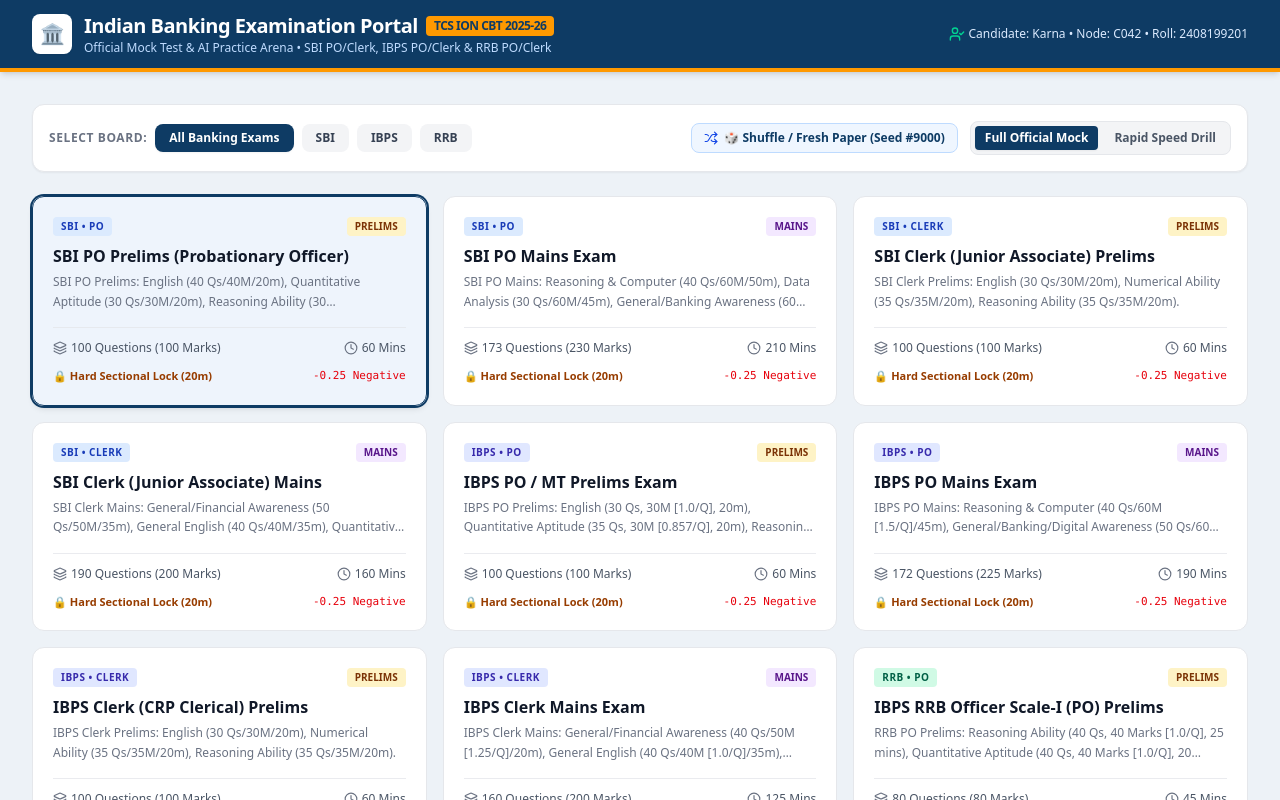
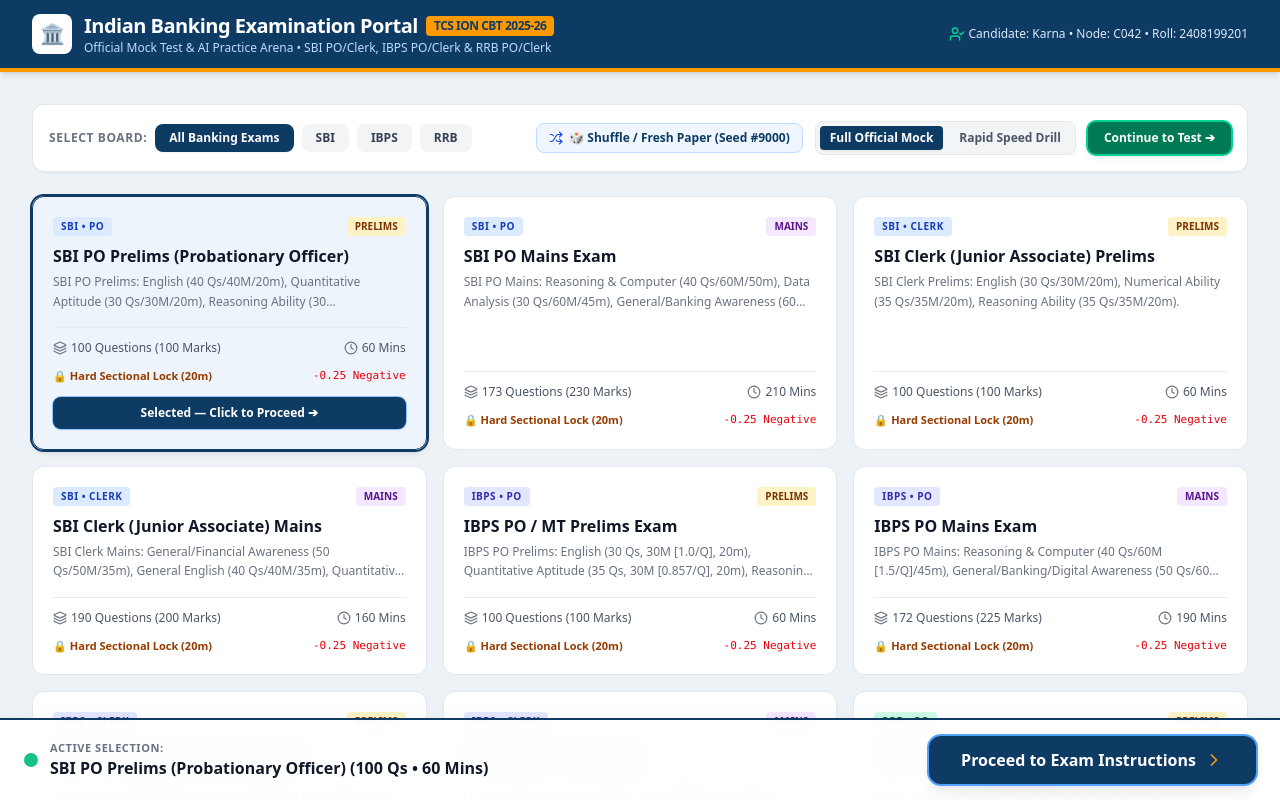
Before and after one commit to er-rupesh7/bankcbt, a Next.js app: page / in a window 1280 px wide. Shown: the top 800 px of the page. Built offline with nearby package versions, Linux system fonts and the light colour scheme.

Commit message:
fix(build): add postinstall prisma generate, pin stable prisma, remove question diagram hints, and add persistent gateway continue bar

```diff
--- a/package.json
+++ b/package.json
@@ -10,7 +10,7 @@
     "postinstall": "prisma generate"
   },
   "dependencies": {
-    "@prisma/client": "^7.10.1",
+    "@prisma/client": "^6.4.1",
     "katex": "^0.19.1",
     "lucide-react": "^1.64.0",
     "next": "16.4.3",
@@ -27,7 +27,7 @@
     "@types/react-dom": "^19",
     "eslint": "^9",
     "eslint-config-next": "16.4.3",
-    "prisma": "^8.0.0-rc.28",
+    "prisma": "^6.4.1",
     "tailwindcss": "^4",
     "typescript": "^5"
   }
--- a/src/components/exam/DualPaneQuestionArea.tsx
+++ b/src/components/exam/DualPaneQuestionArea.tsx
@@ -151,22 +151,6 @@ export const DualPaneQuestionArea: React.FC = () => {
                   </table>
                 </div>
               )}
-
-              {/* Group Diagram SVG (e.g. Seating layout, Input-Output Box) */}
-              {questionGroup.diagramSpec?.svgCode && (
-                <div className="mt-4 p-3 bg-white border border-gray-200 rounded-lg shadow-2xs">
-                  <div className="text-[11px] font-bold uppercase tracking-wider text-gray-500 mb-2 flex items-center justify-between">
-                    <span>Arrangement / Visual Logic Spec</span>
-                    <span className="text-[10px] bg-blue-50 text-[#0e3b64] font-bold px-2 py-0.5 rounded border border-blue-200">
-                      {questionGroup.diagramSpec.diagramType}
-                    </span>
-                  </div>
-                  <div
-                    className="w-full flex justify-center overflow-x-auto"
-                    dangerouslySetInnerHTML={{ __html: questionGroup.diagramSpec.svgCode }}
-                  />
-                </div>
-              )}
             </div>
           </div>
         )}
@@ -188,22 +172,6 @@ export const DualPaneQuestionArea: React.FC = () => {
                 Ideal: ~{currentQuestion.avgIdealTimeSeconds}s
               </span>
             </div>
-
-            {/* Standalone Question Diagram SVG (e.g. Syllogism Venn, Direction Path, Family Tree) */}
-            {currentQuestion.diagramSpec?.svgCode && (
-              <div className="mb-5 p-3 bg-white border border-gray-200 rounded-lg shadow-2xs">
-                <div className="text-[11px] font-bold uppercase tracking-wider text-gray-500 mb-2 flex items-center justify-between">
-                  <span>Visual Representation</span>
-                  <span className="text-[10px] bg-emerald-50 text-emerald-800 font-bold px-2 py-0.5 rounded border border-emerald-200">
-                    {currentQuestion.diagramSpec.diagramType}
-                  </span>
-                </div>
-                <div
-                  className="w-full flex justify-center overflow-x-auto"
-                  dangerouslySetInnerHTML={{ __html: currentQuestion.diagramSpec.svgCode }}
-                />
-              </div>
-            )}
 
             {/* Question Text */}
             <div className={`font-medium text-gray-900 mb-6 leading-relaxed whitespace-pre-line ${fontClasses}`}>
--- a/src/components/exam/ExamSelectionGateway.tsx
+++ b/src/components/exam/ExamSelectionGateway.tsx
@@ -140,6 +140,14 @@ export const ExamSelectionGateway: React.FC = () => {
                     Rapid Speed Drill
                   </button>
                 </div>
+
+                {/* Direct Continue Button in Top Bar */}
+                <button
+                  onClick={() => setShowInstructions(true)}
+                  className="flex items-center space-x-1.5 px-4 py-2 rounded-lg text-xs font-black text-white bg-emerald-700 hover:bg-emerald-800 shadow-md transition-all active:scale-95 cursor-pointer ring-2 ring-emerald-400"
+                >
+                  <span>Continue to Test ➔</span>
+                </button>
               </div>
             </div>
 
@@ -218,6 +226,18 @@ export const ExamSelectionGateway: React.FC = () => {
                         </span>
                         <span className="text-red-600 font-mono font-medium">-0.25 Negative</span>
                       </div>
+
+                      {isSelected && (
+                        <button
+                          onClick={(e) => {
+                            e.stopPropagation();
+                            setShowInstructions(true);
+                          }}
+                          className="mt-3 w-full py-2 bg-[#0e3b64] hover:bg-[#07243e] text-white text-xs font-bold rounded-lg shadow-xs flex items-center justify-center space-x-1.5 transition-all cursor-pointer ring-1 ring-blue-300"
+                        >
+                          <span>Selected — Click to Proceed ➔</span>
+                        </button>
+                      )}
                     </div>
                   </div>
                 );
@@ -258,6 +278,26 @@ export const ExamSelectionGateway: React.FC = () => {
                 <span>Proceed to Exam Instructions</span>
                 <ChevronRight className="w-4 h-4" />
               </button>
+            </div>
+
+            {/* Sticky Persistent Bottom Action Bar */}
+            <div className="sticky bottom-0 left-0 right-0 z-40 bg-white/95 backdrop-blur-md border-t-2 border-[#0e3b64] shadow-2xl p-4 px-6 -mx-4 sm:-mx-6 lg:-mx-8">
+              <div className="max-w-7xl mx-auto flex flex-col sm:flex-row items-center justify-between gap-3">
+                <div className="flex items-center space-x-3 text-left">
+                  <span className="w-3.5 h-3.5 rounded-full bg-emerald-500 shrink-0 animate-pulse" />
+                  <div>
+                    <div className="text-[11px] font-bold text-gray-500 uppercase tracking-wider">Active Selection:</div>
+                    <div className="text-sm sm:text-base font-black text-gray-900">{selectedTemplate.title} ({isDrillMode ? '25 Qs Drill' : `${selectedTemplate.totalQuestions} Qs`} • {Math.round(selectedTemplate.totalDurationSeconds / 60)} Mins)</div>
+                  </div>
+                </div>
+                <button
+                  onClick={() => setShowInstructions(true)}
+                  className="w-full sm:w-auto flex items-center justify-center space-x-2 px-8 py-3 rounded-xl font-black text-white bg-[#0e3b64] hover:bg-[#07243e] shadow-lg transition-all active:scale-95 text-sm sm:text-base cursor-pointer ring-2 ring-blue-400"
+                >
+                  <span>Proceed to Exam Instructions</span>
+                  <ChevronRight className="w-5 h-5 text-[#ff9900]" />
+                </button>
+              </div>
             </div>
           </div>
         ) : (
```
Also changed, not shown: 1 other file (tests, documents, lock files or other folders).
